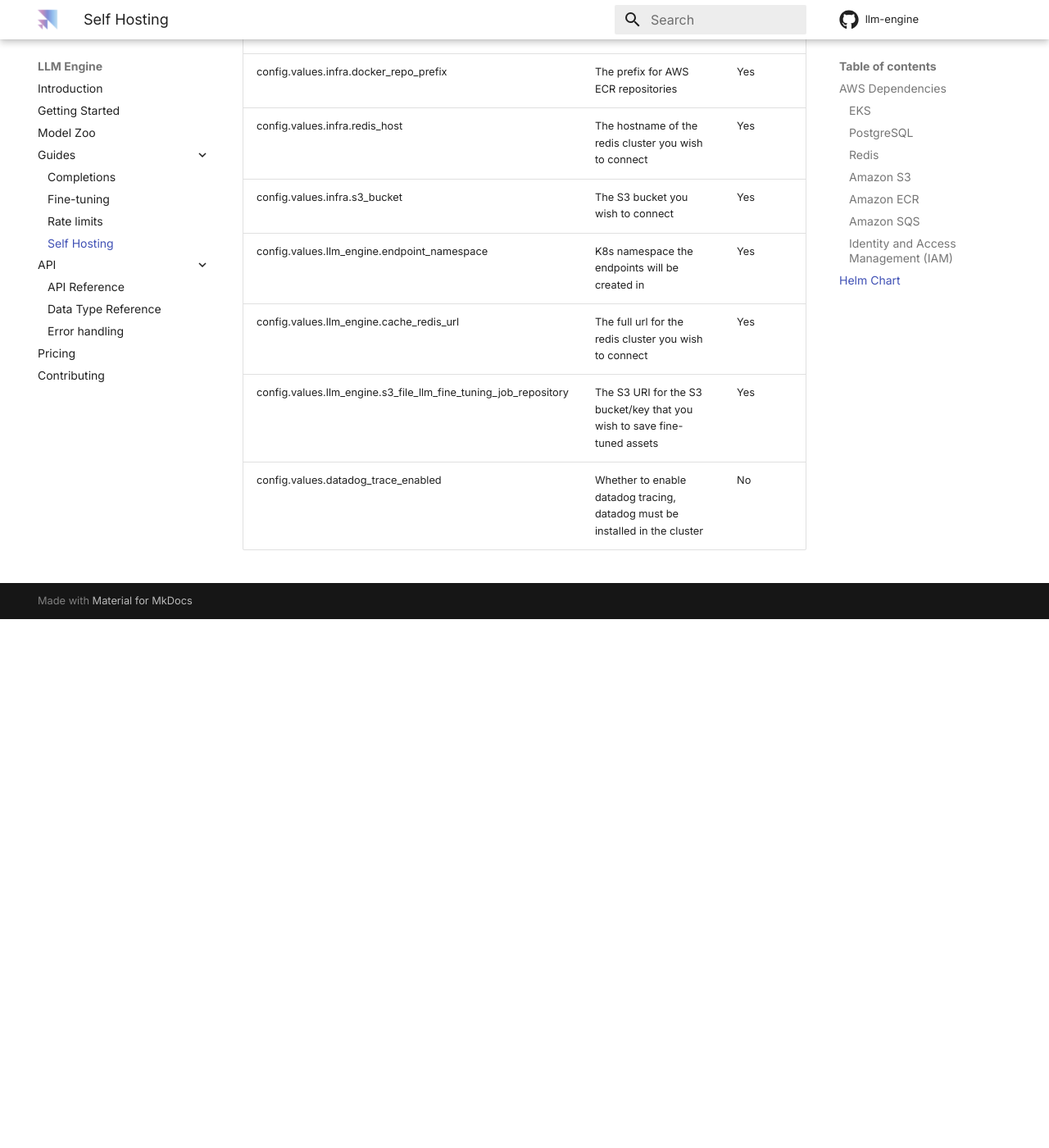
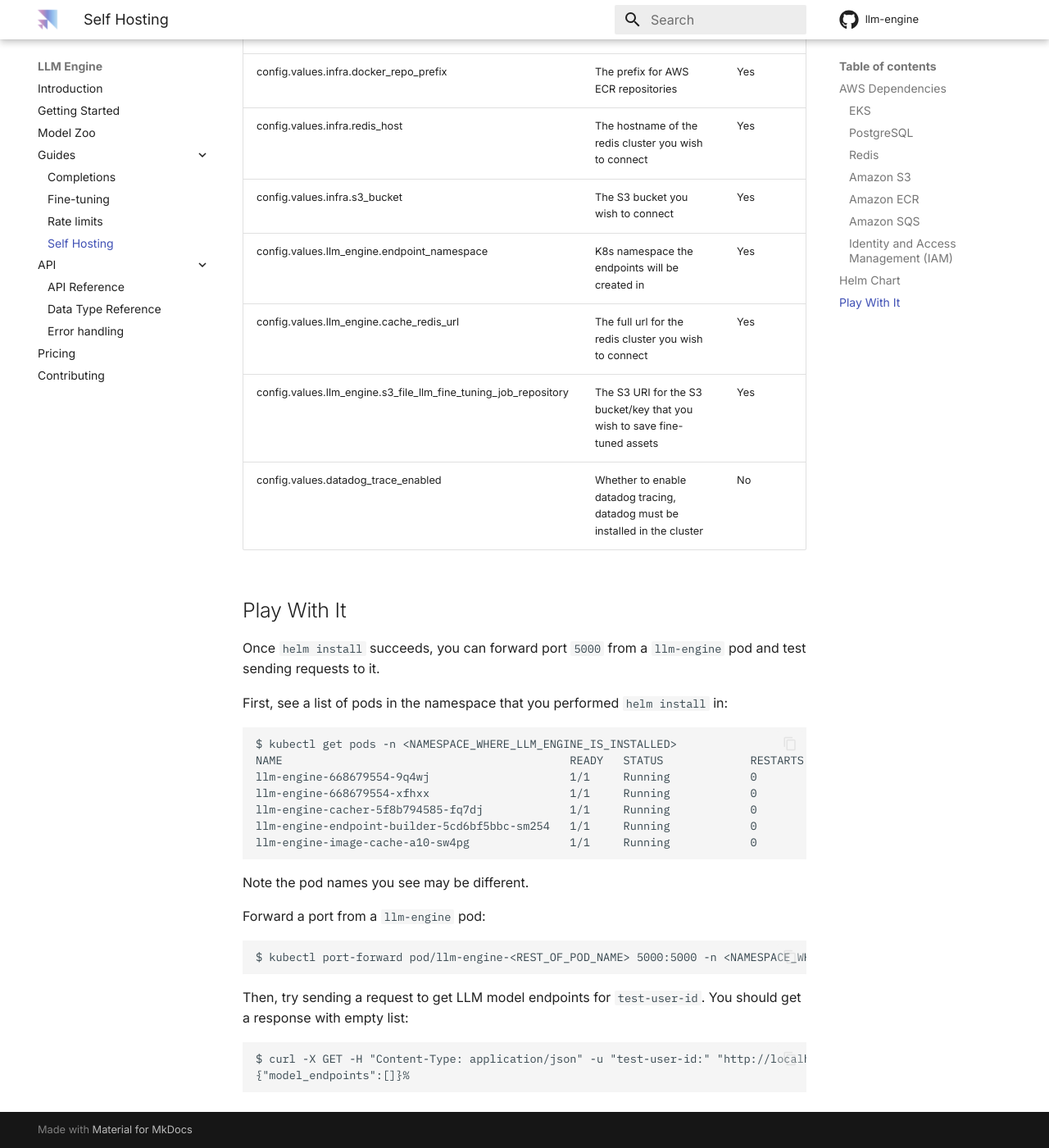
Before and after one commit to scaleapi/llm-engine, an MkDocs documentation site: the page built from docs/guides/self_hosting.md, in a window 1280 px wide and 1400 px high, scrolled down 5311 px. Shown: the whole window at 82% size. Built offline with MkDocs 1.6.1 and Material for MkDocs 9.7.7, drawn with Linux system fonts in a browser that asks for light colours; comment, search, counter and statistics services are not loaded; before the commit the page ends 6066 px from its top, so only the background shows below that.

Commit message:
Play With It section in self hosting doc (#128)
* Add a Play With It section in docs/guides/self_hosting.md to document to how test sending a request and getting response via pod port forwarding

* Change llm-engine-image-cache pod age to 18m

* pod name -> pod names

* - 5000 ->  - NAMESPACE_YOU_INSTALL_LLM_ENGINE -> NAMESPACE_WHERE_LLM_ENGINE_IS_INSTALLED

````diff
--- a/docs/guides/self_hosting.md
+++ b/docs/guides/self_hosting.md
@@ -115,3 +115,29 @@
 | config.values.llm_engine.cache_redis_url | The full url for the redis cluster you wish to connect | Yes |
 | config.values.llm_engine.s3_file_llm_fine_tuning_job_repository | The S3 URI for the S3 bucket/key that you wish to save fine-tuned assets | Yes |
 | config.values.datadog_trace_enabled | Whether to enable datadog tracing, datadog must be installed in the cluster | No |
+
+## Play With It
+Once `helm install` succeeds, you can forward port `5000` from a `llm-engine` pod and test sending requests to it.
+
+First, see a list of pods in the namespace that you performed `helm install` in:
+```
+$ kubectl get pods -n <NAMESPACE_WHERE_LLM_ENGINE_IS_INSTALLED>
+NAME                                           READY   STATUS             RESTARTS      AGE
+llm-engine-668679554-9q4wj                     1/1     Running            0             18m
+llm-engine-668679554-xfhxx                     1/1     Running            0             18m
+llm-engine-cacher-5f8b794585-fq7dj             1/1     Running            0             18m
+llm-engine-endpoint-builder-5cd6bf5bbc-sm254   1/1     Running            0             18m
+llm-engine-image-cache-a10-sw4pg               1/1     Running            0             18m
+```
+Note the pod names you see may be different.
+
+Forward a port from a `llm-engine` pod:
+```
+$ kubectl port-forward pod/llm-engine-<REST_OF_POD_NAME> 5000:5000 -n <NAMESPACE_WHERE_LLM_ENGINE_IS_INSTALLED>
+```
+
+Then, try sending a request to get LLM model endpoints for `test-user-id`. You should get a response with empty list:
+```
+$ curl -X GET -H "Content-Type: application/json" -u "test-user-id:" "http://localhost:5000/v1/llm/model-endpoints"
+{"model_endpoints":[]}%
+```
````
